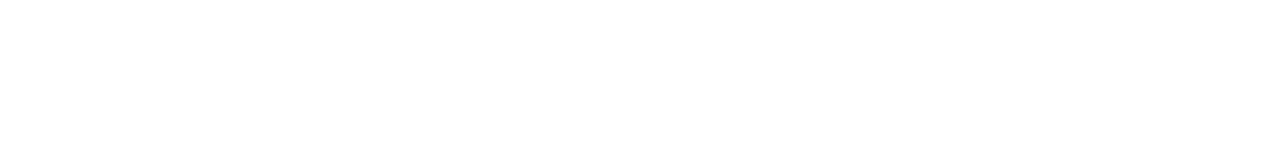
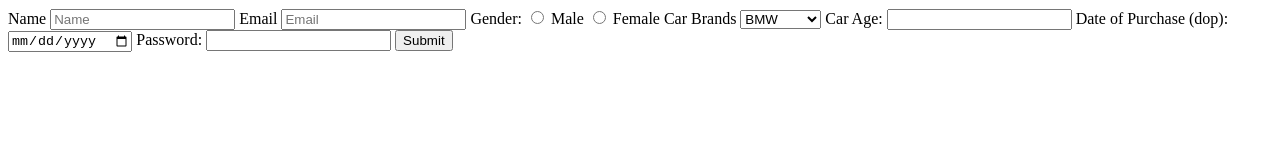
Before and after one commit to acciojob/car-insurance-form-Shubhbiswas, a website: page main.html in a window 1280 px wide. Drawn offline with Linux system fonts and the light colour scheme.

Commit message:
created a submission

```diff
--- a/main.html
+++ b/main.html
@@ -8,6 +8,48 @@
 
 <body>
 	<!-- the entire body must be written by student -->
+
+	<form action="/submit-application" method="post">
+         <label for="name">Name</label>
+         <input id="name" type="text" placeholder="Name" required>
+
+		 <label for="email">Email</label>
+         <input id="email" type="email" placeholder="Email" required>
+
+		<label>Gender:</label>
+          <input type="radio" id="male" name="gender" value="male" required>
+          <label for="male">Male</label>
+
+          <input type="radio" id="female" name="gender" value="female" required>
+          <label for="female">Female</label>
+
+      <label for="cars">Car Brands</label>
+      <select id="cars">
+        <option value="BMW">BMW</option>
+        <option value="Audi">Audi</option>
+        <option value="Mercedez">Mercedez</option>
+      </select>
+
+      <label for="carage">Car Age:</label>
+      <input type="number" id="carage" required>
+
+      <label for="dop">Date of Purchase (dop):</label>
+      <input type="date" id="dop" name="dop" required>
+
+      <label for="password">Password:</label>
+      <input type="Password" id="password" required>
+
+      <button type="submit">Submit</button>
+  </form>
+
+
+
+
+
+
+
+
+
     <script type="text/javascript" src="./script.js">
 </script>
 
```
